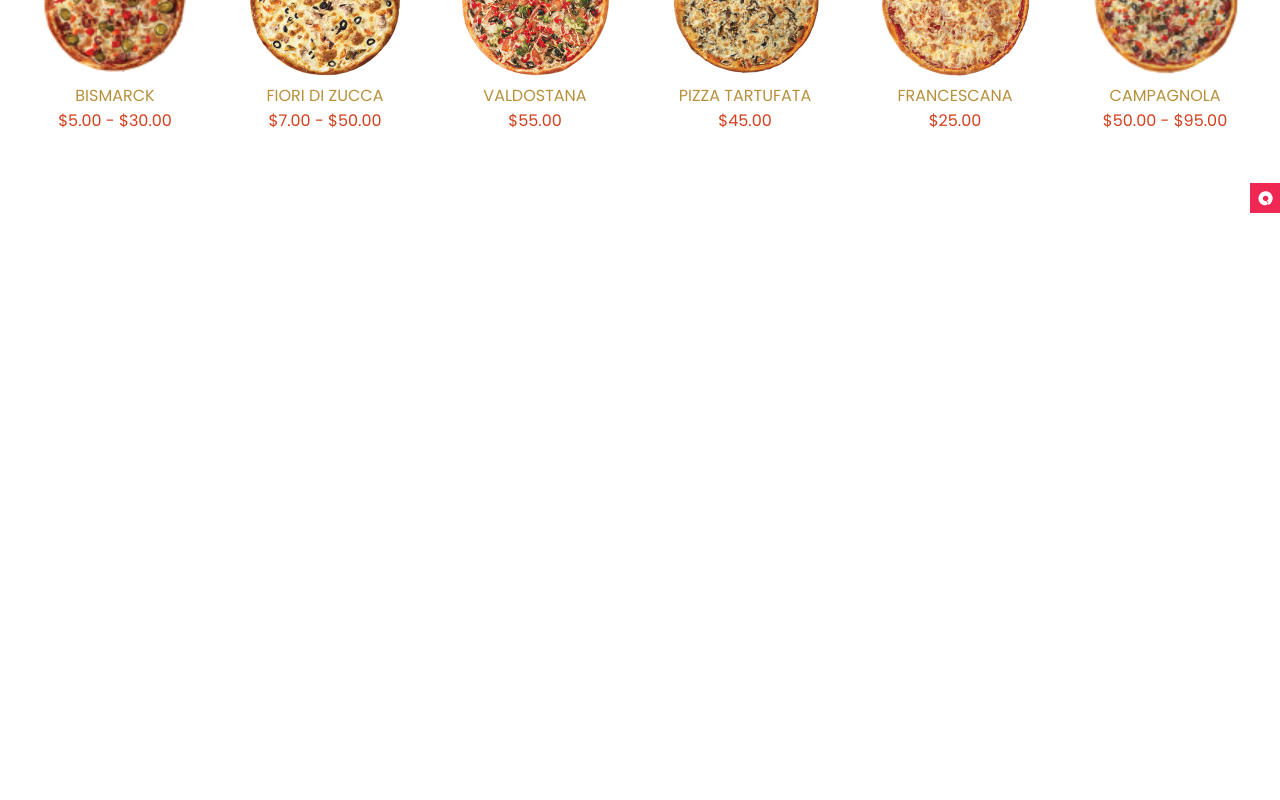
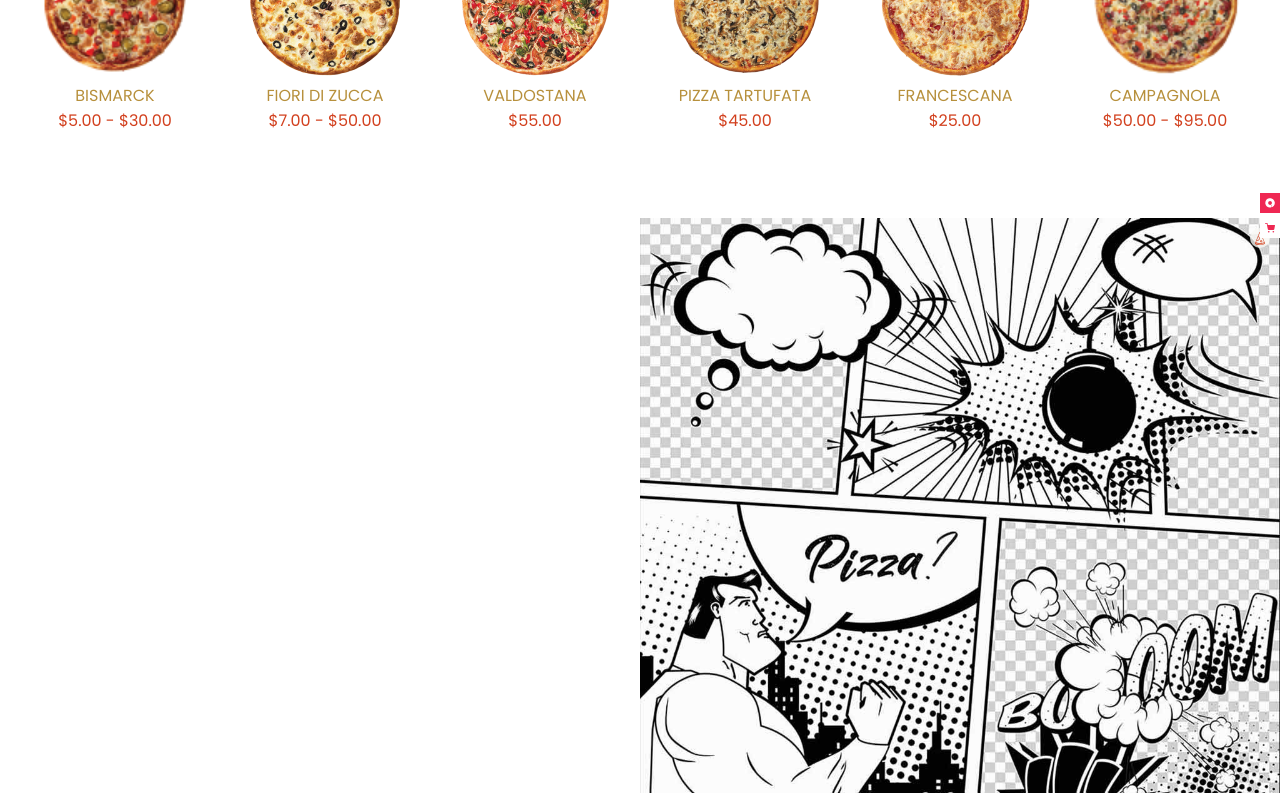
Before and after one commit to ceccobell/proj-html-vuejs, a Vue app: page / in a window 1280 px wide. Shown: the part 2405-3205 px from the top of the page. Before the commit the page ends 2618 px from the top, so only its background shows below. Built offline with nearby package versions, Linux system fonts and the light colour scheme.

Commit message:
[UPD] done right col-50 WhereFindUs

```diff
--- a/src/components/AppMain.vue
+++ b/src/components/AppMain.vue
@@ -5,6 +5,7 @@
     <TeamSection />
     <ClientsSection  />
     <MenuPizza />
+    <WhereFindUs />
 </template>
 
 <script>
@@ -14,6 +15,7 @@ import MenuPizza from './MenuPizza.vue';
 import PizzaSpecials from './PizzaSpecials.vue';
 import TeamSection from './TeamSection.vue';
 import TestimonialSection from './TestimonialSection.vue';
+import WhereFindUs from './WhereFindUs.vue';
 
 export default {
     components: {
@@ -22,7 +24,8 @@ export default {
         PizzaSpecials,
         TeamSection,
         ClientsSection,
-        MenuPizza
+        MenuPizza,
+        WhereFindUs
     },
     data() {
         return {
--- a/src/components/MenuPizza.vue
+++ b/src/components/MenuPizza.vue
@@ -117,8 +117,8 @@ export default {
     }
 
     .square {
-        width: 30px;
-        height: 30px;
+        width: 20px;
+        height: 20px;
         background-color: var(--bg-tertiary);
         position: absolute;
         bottom: 0;
@@ -129,7 +129,7 @@ export default {
     }
 
     .square img {
-        width: 15px;
+        width: 10px;
         height: auto;
     }
 </style>
--- /dev/null
+++ b/src/components/WhereFindUs.vue
@@ -0,0 +1,56 @@
+<template>
+    <div class="container">
+        <div class="row">
+            <div class="col-50">
+
+            </div>
+            <div class="col-50 position-relative">
+                <img src="/public/img/h3-img-5a.jpg" alt="" class="comic-img">
+                <div class="icon-pizza">
+                    <img src="/public/svg/svg-4.svg" alt="" class="icon-pizza-img">
+                </div>
+                <div class="square">
+                    <img src="/public/svg/svg-9.svg" alt="">
+                </div>
+            </div>
+        </div>
+    </div>
+</template>
+
+<script>
+export default {
+
+}
+</script>
+
+<style scoped>
+    .container {
+        margin-top: 5px
+    }
+
+    .comic-img {
+        width: 100%;
+        height: auto;
+    }
+
+    .icon-pizza {
+        top: 10px;
+    }
+
+    .square {
+        width: 20px;
+        height: 20px;
+        background-color: white;
+        position: absolute;
+        top: 0;
+        right: 0;
+        display: flex;
+        align-items: center;
+        justify-content: center;
+    }
+
+    .square img {
+        width: 10px;
+        height: auto;
+    }
+</style>
```
